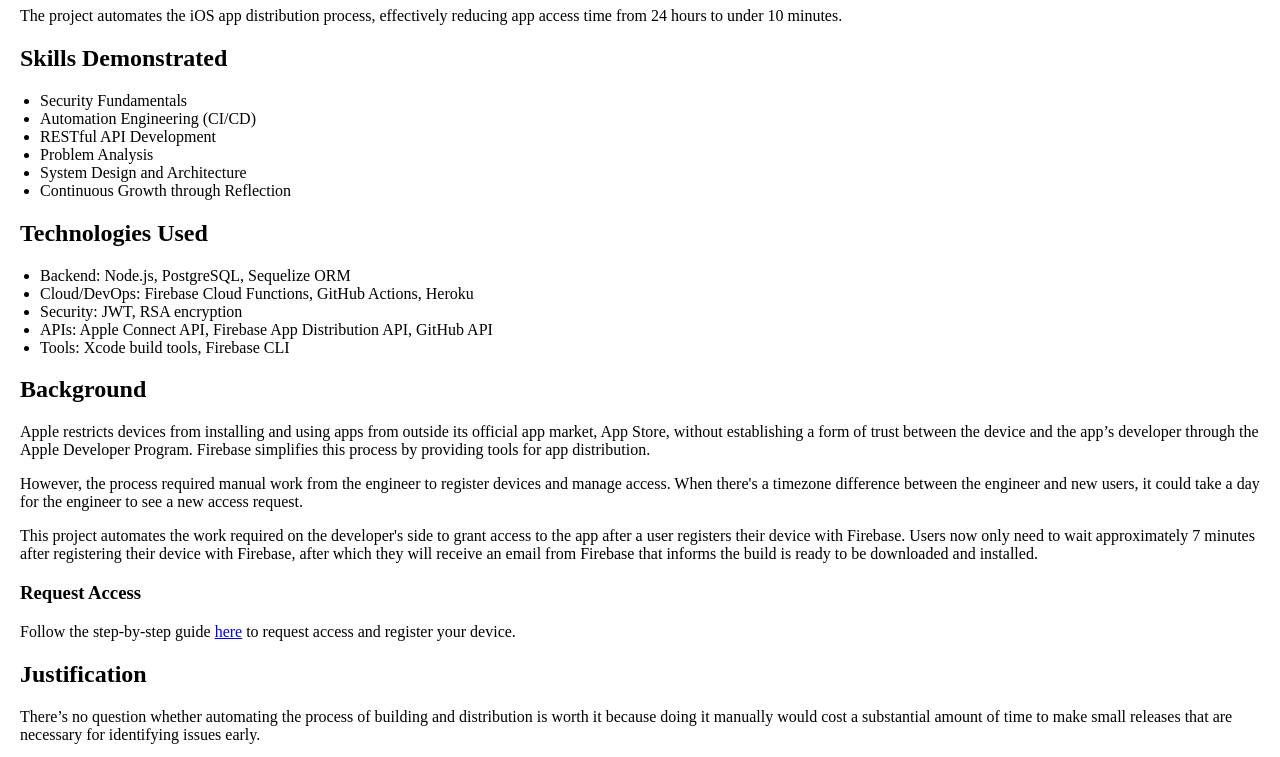
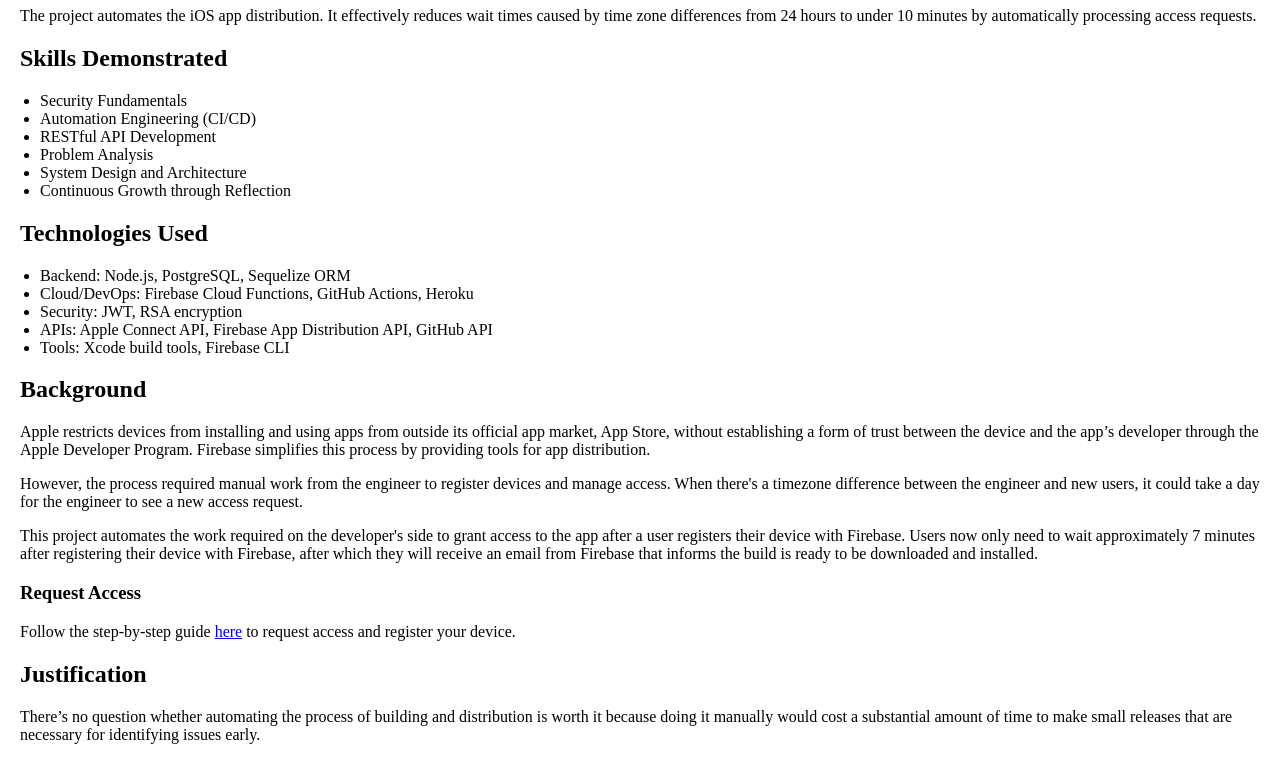
Before and after one commit to AungThiha/iOSAppAccessAutomation, a website: page index.html in a window 1280 px wide. Shown: the part 93-850 px from the top of the page. Drawn offline with Linux system fonts and the light colour scheme.

Commit message:
docs: update website for project description

```diff
--- a/index.html
+++ b/index.html
@@ -49,7 +49,7 @@
 </head>
 <body>
     <h1>iOS App Access Automation</h1>
-    <p>The project automates the iOS app distribution process, effectively reducing app access time from 24 hours to under 10 minutes.</p>
+    <p>The project automates the iOS app distribution. It effectively reduces wait times caused by time zone differences from 24 hours to under 10 minutes by automatically processing access requests.</p>
     <h2 id="skills-demonstrated">Skills Demonstrated</h2>
         <ul>
         <li>Security Fundamentals</li>
```
Also changed, not shown: pages/firebase-setup.html (+1 -1 lines).
